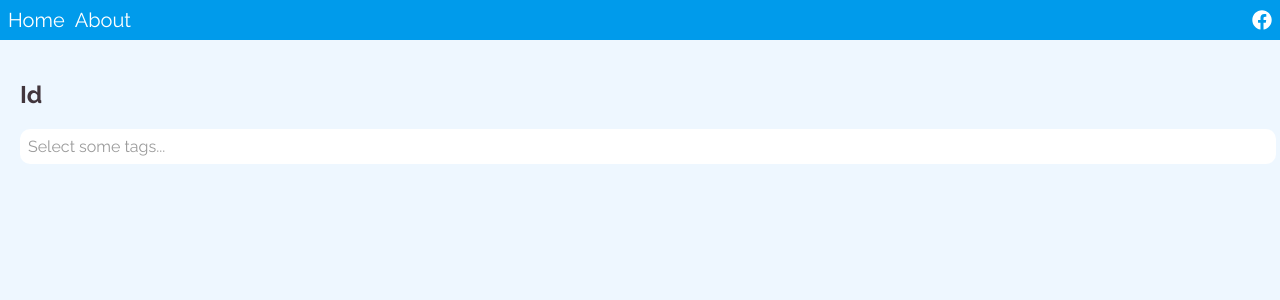
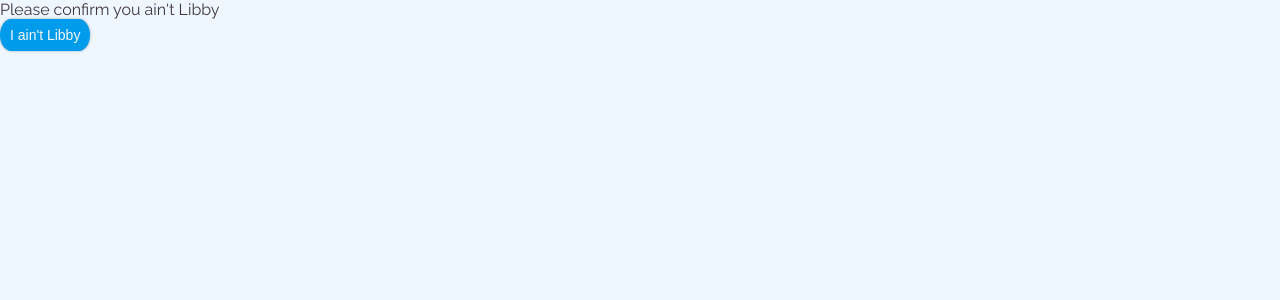
Before and after one commit to whytekiwi/savey_frontend, a React (Create React App) app: page / in a window 1280 px wide. Shown: the top 300 px of the page. Built offline with nearby package versions, Linux system fonts and the light colour scheme.

Commit message:
add stores

```diff
--- a/src/components/common/modal/modal.tsx
+++ b/src/components/common/modal/modal.tsx
@@ -1,5 +1,4 @@
 import React, {
-  HtmlHTMLAttributes,
   KeyboardEvent,
   useEffect,
   useRef,
@@ -12,7 +11,7 @@ export interface IModalProps {
   toggle: () => void;
 }
 
-const Button: React.FC<IModalProps> = ({ open, children, toggle }) => {
+const Modal: React.FC<IModalProps> = ({ open, children, toggle }) => {
   const closeKeys: string[] = ["escape"];
 
   const ref = useRef<HTMLDivElement>(null);
@@ -53,4 +52,4 @@ const Button: React.FC<IModalProps> = ({ open, children, toggle }) => {
   );
 };
 
-export default Button;
+export default Modal;
--- a/src/pages/home/home.tsx
+++ b/src/pages/home/home.tsx
@@ -1,34 +1,18 @@
-import React, { useState } from "react";
+import { observer } from "mobx-react";
+import React from "react";
 import { useParams } from "react-router-dom";
-import Button from "../../components/common/button/button";
-import Modal from "../../components/common/modal/modal";
-import TagSelector from "../../components/common/tagSelector/tagSelector";
 
 export interface IHomeProps {}
 
 const Home: React.FC<IHomeProps> = ({}) => {
-  const [tags, setSelectedTags] = useState<string[]>([]);
-
   const params = useParams();
   const id = params["id"];
-
-  const handleTagToggle = (tag: string) => {
-    const t = tags;
-    const index = t.indexOf(tag);
-    if (index > -1) {
-      t.splice(index, 1);
-    } else {
-      t.push(tag);
-    }
-    setSelectedTags(t);
-  };
 
   return (
     <div>
       <h2>Id {id}</h2>
-      <TagSelector selectedTags={tags} onTagToggled={handleTagToggle} />
     </div>
   );
 };
 
-export default Home;
+export default observer(Home);
--- a/src/pages/root/root.tsx
+++ b/src/pages/root/root.tsx
@@ -3,8 +3,16 @@ import Icon from "../../components/common/icon/icon";
 import { IconSource } from "../../components/common/icon/iconSource";
 import { Link, Outlet } from "react-router-dom";
 import "./root.sass";
+import { useStores } from "../../stores/rootStore";
+import Button from "../../components/common/button/button";
+import { observer } from "mobx-react";
 
-const Root = () => (
+const Root = () => {
+  const { uiStore } = useStores();
+
+  return (
+    <>
+      {uiStore.notLibby ? (
         <>
           <div className="navbar">
             <div>
@@ -19,6 +27,16 @@ const Root = () => (
             <Outlet />
           </div>
         </>
+      ) : (
+        <>
+          <div>Please confirm you ain't Libby</div>
+          <Button onClick={() => (uiStore.notLibby = true)}>
+            I ain't Libby
+          </Button>
+        </>
+      )}
+    </>
   );
+};
 
-export default Root;
+export default observer(Root);
--- /dev/null
+++ b/src/stores/rootStore.ts
@@ -0,0 +1,17 @@
+import React from "react";
+import UiStore from "./uiStore";
+import WishStore from "./wishStore";
+
+class RootStore {
+  uiStore: UiStore;
+  wishStore: WishStore;
+
+  constructor() {
+    this.uiStore = new UiStore();
+    this.wishStore = new WishStore();
+  }
+}
+
+const StoreContext = React.createContext(new RootStore());
+
+export const useStores = () => React.useContext(StoreContext);
--- /dev/null
+++ b/src/stores/uiStore.ts
@@ -0,0 +1,12 @@
+import { makeAutoObservable } from "mobx";
+
+class UiStore {
+  notLibby: boolean;
+
+  constructor() {
+    makeAutoObservable(this);
+    this.notLibby = false;
+  }
+}
+
+export default UiStore;
--- /dev/null
+++ b/src/stores/wishStore.ts
@@ -0,0 +1,15 @@
+import { makeAutoObservable } from "mobx";
+import { Wish } from "../models/wish";
+
+class WishStore {
+  wish?: Wish;
+
+  constructor() {
+    makeAutoObservable(this);
+
+    this.wish = new Wish();
+    this.wish.id = "dj test id";
+  }
+}
+
+export default WishStore;
```
Also changed, not shown: package.json (+8 -5 lines), 1 other file (tests, documents, lock files or other folders). Lines whose indentation alone changed are shown as unchanged.
